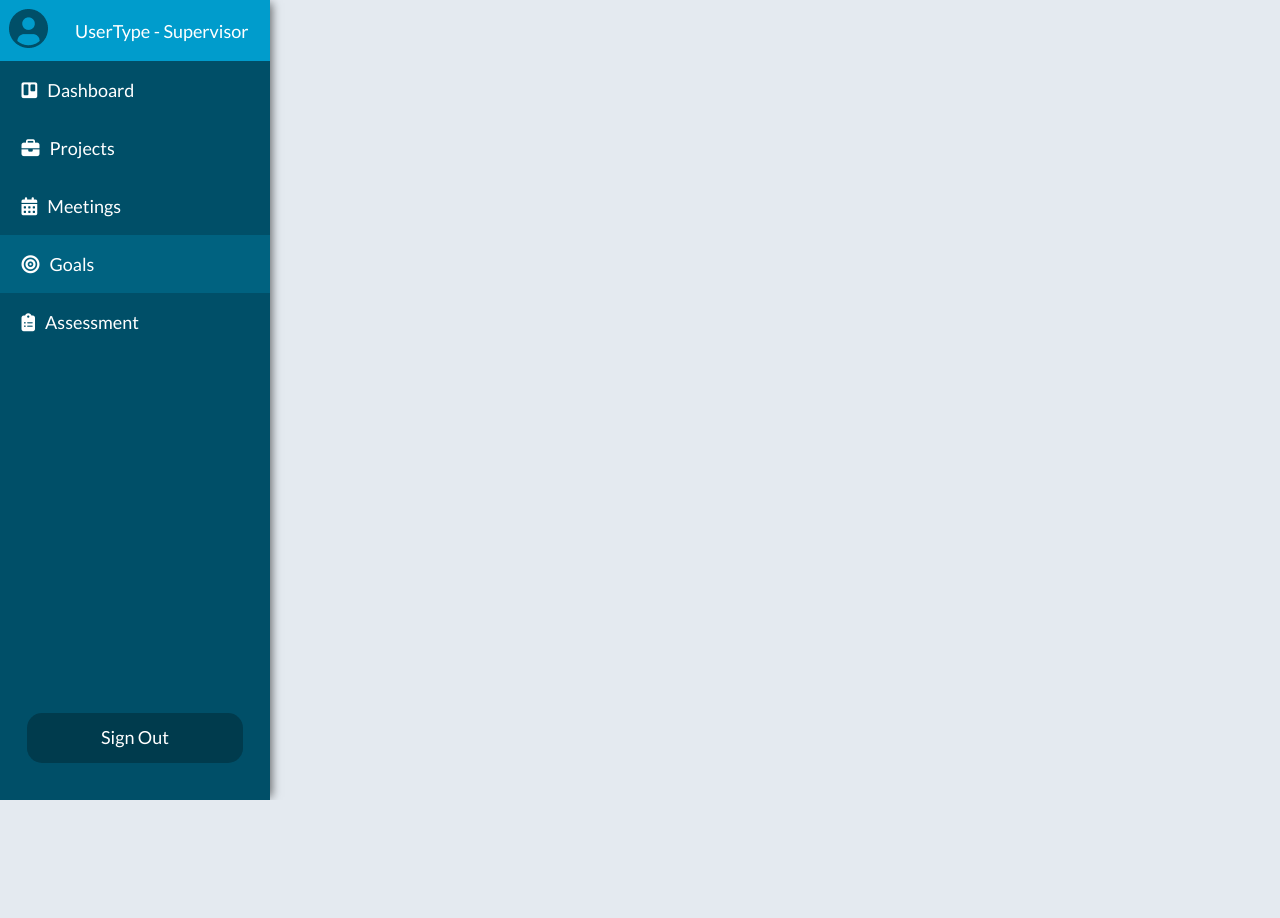
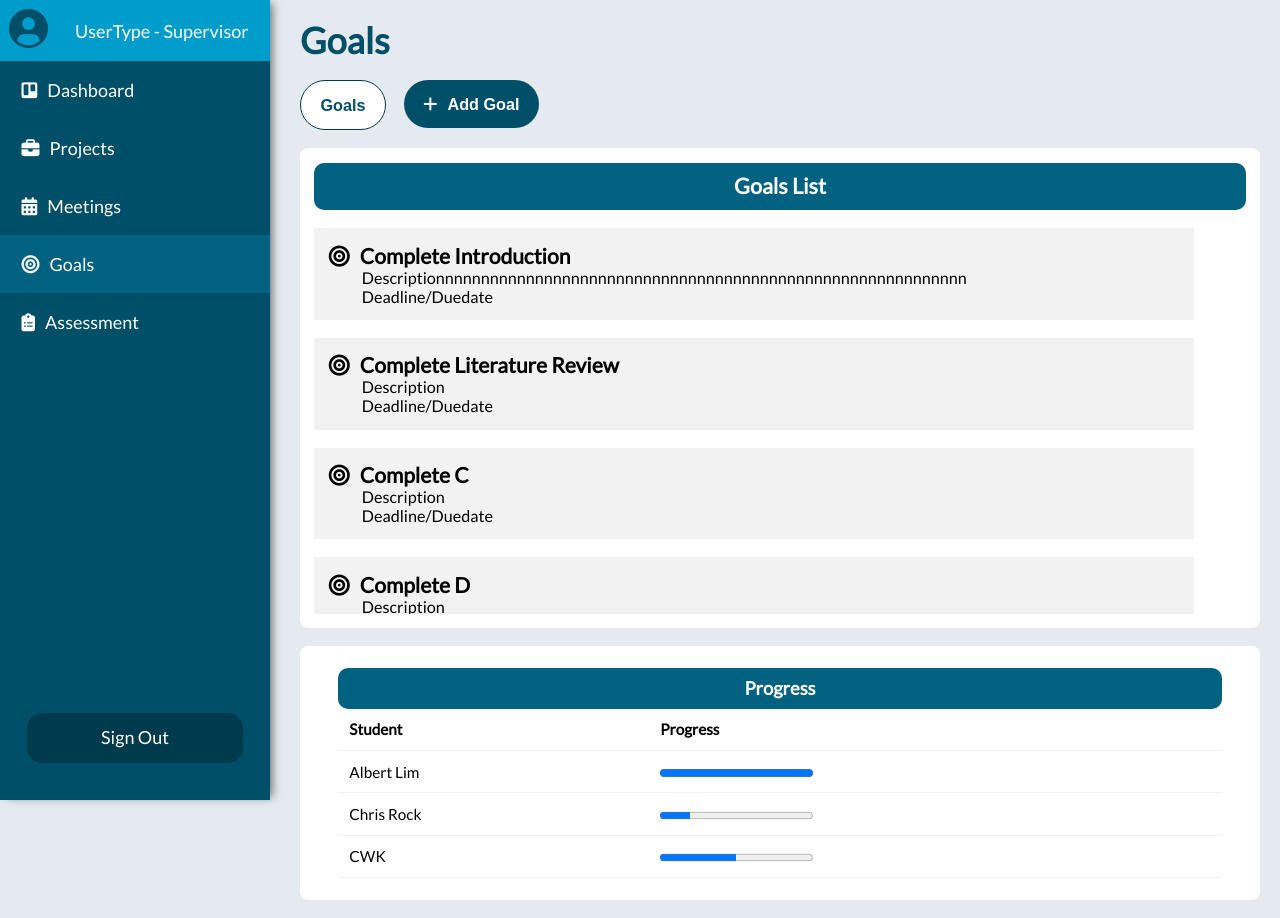
Before and after one commit to amrofadl/WebDevAssignment, a PHP site: page /Supervisor_Goals.html in a window 1280 px wide. Before the commit the page ends 800 px from the top, so only its background shows below. Run offline with PHP 8.4, Linux system fonts and the light colour scheme; some libraries are stand-ins or nearby versions.

Commit message:
worked on both users' goals page

```diff
--- a/src/Supervisor_Goals.html
+++ b/src/Supervisor_Goals.html
@@ -6,9 +6,9 @@
     <meta name="viewport" content="width=device-width, initial-scale=1.0">
     <link rel="stylesheet" href="./css/default.css">
     <link rel="stylesheet" href="./css/nav-bar.css">
-
+    <link rel="stylesheet" href="./css/supervisor_goals.css">
     <script src="https://kit.fontawesome.com/3d7a902bb5.js" crossorigin="anonymous"></script>
-
+    <script src="./js/supervisor_goals.js"></script>
     <title>Goals</title>
 </head>
 <body>
@@ -34,5 +34,186 @@
             </div>
         </div>
     </div>
+
+    <div id="goalsContainer" class="container__content">
+        <div class="container__goals">
+            <h1 class="content-title">Goals</h1>
+            <div class="wrapper__button">
+                <div>
+                    <button id="goalsBtn" class="button button-active">Goals</button>
+                </div>
+                <div>
+                    <button id="addGoalsBtn" class="button button-add"><span class="icon"><i class="fa-solid fa-plus"></i></span></i>Add Goal</button>
+                </div>
+            </div>
+
+            <div id="goalsList" class="content__goals">
+                <div class="goals-list">
+                    <div>
+                        <h3 class="goals-list__header">Goals List</h3>
+                    </div>
+                    <div class="container__card--goals">
+                        <div class="card">
+                            <div>
+                                <h3 class="card__title"><i class="fa-solid fa-bullseye icon card__icon"></i>Complete Introduction</h3>
+                            </div>
+                            <p class="card_detail">Descriptionnnnnnnnnnnnnnnnnnnnnnnnnnnnnnnnnnnnnnnnnnnnnnnnnnnnnnnnnnn</p>
+                            <p class="card_detail card__duedate">Deadline/Duedate</p>
+                        </div>
+
+                        <div class="card">
+                            <div>
+                                <h3 class="card__title"><i class="fa-solid fa-bullseye icon card__icon"></i>Complete Literature Review</h3>
+                            </div>
+                            <p class="card_detail">Description</p>
+                            <p class="card_detail card__duedate">Deadline/Duedate</p>
+                        </div>
+
+                        <div class="card">
+                            <div>
+                                <h3 class="card__title"><i class="fa-solid fa-bullseye icon card__icon"></i>Complete C</h3>
+                            </div>
+                            <p class="card_detail">Description</p>
+                            <p class="card_detail card__duedate">Deadline/Duedate</p>
+                        </div>
+
+                        <div class="card">
+                            <div>
+                                <h3 class="card__title"><i class="fa-solid fa-bullseye icon card__icon"></i>Complete D</h3>
+                            </div>
+                            <p class="card_detail">Description</p>
+                            <p class="card_detail card__duedate">Deadline/Duedate</p>
+                        </div>
+
+                        <div class="card">
+                            <div>
+                                <h3 class="card__title"><i class="fa-solid fa-bullseye icon card__icon"></i>Complete E</h3>
+                            </div>
+                            <p class="card_detail">Description</p>
+                            <p class="card_detail card__duedate">Deadline/Duedate</p>
+                        </div>
+
+                        <div class="card">
+                            <div>
+                                <h3 class="card__title"><i class="fa-solid fa-bullseye icon card__icon"></i>Complete F</h3>
+                            </div>
+                            <p class="card_detail">Description</p>
+                            <p class="card_detail card__duedate">Deadline/Duedate</p>
+                        </div>
+
+                        <div class="card">
+                            <div>
+                                <h3 class="card__title"><i class="fa-solid fa-bullseye icon card__icon"></i>Complete G</h3>
+                            </div>
+                            <p class="card_detail">Description</p>
+                            <p class="card_detail card__duedate">Deadline/Duedate</p>
+                        </div>
+
+                        <div class="card">
+                            <div>
+                                <h3 class="card__title"><i class="fa-solid fa-bullseye icon card__icon"></i>Complete H</h3>
+                            </div>
+                            <p class="card_detail">Description</p>
+                            <p class="card_detail card__duedate">Deadline/Duedate</p>
+                        </div>
+
+                        <div class="card">
+                            <div>
+                                <h3 class="card__title"><i class="fa-solid fa-bullseye icon card__icon"></i>Complete I</h3>
+                            </div>
+                            <p class="card_detail">Description</p>
+                            <p class="card_detail card__duedate">Deadline/Duedate</p>
+                        </div>
+
+                        <div class="card">
+                            <div>
+                                <h3 class="card__title"><i class="fa-solid fa-bullseye icon card__icon"></i>Complete J</h3>
+                            </div>
+                            <p class="card_detail">Description</p>
+                            <p class="card_detail card__duedate">Deadline/Duedate</p>
+                        </div>
+                    </div>
+                </div>
+
+                <div class="container__progress">
+                    <table class="table">
+                        <caption>Progress</caption>
+                        <thead>
+                            <tr>
+                                <th>Student</th>
+                                <th>Progress</th>
+                            </tr>
+                        </thead>
+
+                        <tbody>
+                            <tr>
+                                <td>Albert Lim</td>
+                                <td>
+                                    <progress max="100" value="100"></progress>
+                                </td>
+                            </tr>
+
+                            <tr>
+                                <td>Chris Rock</td>
+                                <td>
+                                    <progress max="100" value="20"></progress>
+                                </td>
+                            </tr>
+
+                            <tr>
+                                <td>CWK</td>
+                                <td>
+                                    <progress max="100" value="50"></progress>
+                                </td>
+                            </tr>
+                        </tbody>
+                    </table>
+                </div>
+            </div>
+
+            <div id="addGoals" class="content__goals--add hidden">
+                <form  action="" method="post" class="form form__goals--add ">
+                    <h3 class="form__title">Add Goal</h3>
+                    <!-- <div class="form__message form__message--error">Incorrect username/password combination</div> -->
+
+                    <div class="form__input-group">
+                        <label class="form__input-label" for="title">Title</label><br>
+                        <i class="fa-solid fa-square-pen form__input-icon"></i>
+                        <input type="text" id="title" class="form__input" autofocus placeholder="Enter Goal title...">
+                        <div class="form__input-error-message"></div>
+                    </div>
+
+                    <div class="form__input-group">
+                        <label class="form__input-label" for="description">Description</label><br>
+                        <i class="fa-solid fa-file-lines form__input-icon"></i>
+                        <input type="textarea" id="description" class="form__input" autofocus placeholder="Enter meeting description...">
+                        <div class="form__input-error-message"><!--This is an error message --></div>
+                    </div>
+
+                    <div class="form__input-group">
+                        <label class="form__input-label" for="date">Due Date</label><br>
+                        <i class="fa-solid fa-clock form__input-icon"></i>
+                        <input type="date" id="date" class="form__input" autofocus>
+                        <div class="form__input-error-message"></div>
+                    </div>
+
+                    <div class="form__input-group">
+                        <label class="form__input-label" for="participants">Assign to</label><br>
+                        <i class="fa-solid fa-users form__input-icon"></i>
+                        <input type="text" id="participants" class="form__input" autofocus placeholder="Invite students...">
+                        <div class="form__input-error-message"><!--This is an error message --></div>
+                    </div>
+
+                    <div class="container__button">
+                        <button class="form__button form__button--create" type="submit"><span class="icon"><i class="fa-solid fa-circle-plus"></i></span>Add</button>
+                        <button class="form__button form__button--clear" type="reset" value="Clear Form"><span class="icon"><i class="fa-solid fa-delete-left"></i></span>Clear</button>
+                    </div>
+                </form>
+            </div>
+        </div>
+    </div>
+
+
+
 </body>
 </html>
--- a/src/css/default.css
+++ b/src/css/default.css
@@ -29,6 +29,7 @@ html {
     --color-rejected-bg: #FCDDEC;
     --color-bright: #fff;
     --color-submit: #2699ab;
+    --color-card: #f2f2f2;
 }
 
 body {
--- a/src/css/supervisor_goals.css
+++ b/src/css/supervisor_goals.css
@@ -0,0 +1,324 @@
+.container__content {
+    margin-left: 300px;
+    margin-right: 20px;
+    display: flex;
+    flex-direction: column;
+}
+
+.container__goals {
+    width: 100%;
+    display: flex;
+    flex-direction: column;
+    margin: 1rem 0;
+    gap: 1rem;
+}
+
+.wrapper__button {
+    display: flex;
+    gap: 1rem;
+}
+
+.button {
+    color: var(--color-main);
+    background-color: var(--color-bright);
+    padding: 0.9em 1.2em;
+    outline: none;
+    border-radius: 30px;
+    border: none;
+    cursor: pointer;
+    font-size: 0.9rem;
+    font-weight: 600;
+}
+
+.icon {
+    margin-right: 10px;
+}
+
+.button-add {
+    color: var(--color-bright);
+    background-color: var(--color-main);
+}
+
+.button:hover {
+    background-color: var(--color-main-lighter);
+    color: var(--color-bright);
+}
+
+.button:active {
+    transform: scale(0.98);
+}
+
+.button-active {
+    border: 1px solid var(--color-main-darker);
+}
+
+.button-add--active {
+    border: 2px solid var(--color-main-darker);
+    background-color: var(--color-main-lighter);
+    transform: scale(0.96);
+}
+
+.content-title {
+    color: var(--color-main);
+}
+
+.card {
+    width: 95%;
+    min-width: 450px;
+    background-color: var(--color-card);
+    padding: 0.8em;
+    overflow-wrap: break-word;
+}
+
+.card_detail {
+    width: 95%;
+    font-size: 0.9rem;
+    position: relative;
+    left: 33px;
+}
+
+.hidden {
+    display: none !important;
+}
+
+.content__goals {
+    display: flex;
+    gap: 1rem;
+    flex-wrap: wrap;
+}
+
+.goals-list {
+    max-height: 480px;
+    display: flex;
+    flex-direction: column;
+    background-color: var(--color-bright);
+    padding: 0.8em;
+    gap: 1rem;
+    flex: 2 0 auto;
+    border-radius: 8px;
+}
+
+.container__card--goals {
+    display: flex;
+    flex-direction: column;
+    gap: 1rem;
+    overflow-y: auto;
+    scrollbar-gutter: stable;
+}
+
+.container__card--goals::-webkit-scrollbar {
+    width: 0.3rem;
+}
+
+.container__card--goals::-webkit-scrollbar-track {
+    background-color: #e4e4e4;
+    border-radius: 100px;
+}
+
+.container__card--goals::-webkit-scrollbar-thumb {
+    background-color: var(--color-main);
+    border-radius: 100px;
+}
+
+.goals-list__header, .table caption {
+    color: var(--color-bright);
+    text-align: center;
+    padding: 0.5em;
+    font-weight: bold;
+    background-color: var(--color-main-lighter);
+    font-size: 1.2em;
+    border-radius: 10px;
+}
+
+.container__progress {
+    padding: 0.8em;
+    background-color: var(--color-bright);
+    flex: 1 0 auto;
+    border-radius: 8px;
+}
+
+.table {
+    margin: 0.5em auto;
+    width: 95%;
+    font-size: 0.85em;
+    border-collapse: collapse;
+    border-spacing: 0;
+}
+
+.table  td,
+.table th {
+    text-align: left;
+    padding: 0.65rem;
+    border-bottom: 1px solid var(--color-card);
+}
+
+
+/* ///////////////////////////////////  /
+   ////////////// Add goal //////////  /
+   ///////////////////////////////// */
+
+.form {
+    font-family: 'Roboto', Arial, Helvetica, sans-serif;
+    width: 100%;
+}
+
+.content__goals--add {
+    width: 400px;
+    max-width: 400px;
+    padding: 1.5em;
+    border-radius: 30px;
+    margin: 1rem auto;
+    background-color: var(--color-bright);
+}
+
+.form__message, .form__text {
+    font-size: 0.9rem;
+    margin-top: 1rem;
+}
+
+.form--hidden {
+    display: none;
+}
+
+.form__title {
+    margin-top: 0;
+    margin-bottom: 1.5rem;
+    color: var(--color-bright);
+    text-align: center;
+    padding: 0.5em;
+    font-weight: 500;
+    background-color: var(--color-main-lighter);
+    font-size: 1.2em;
+    border-radius: 10px;
+}
+
+.form__message  {
+    text-align: center;
+    margin-bottom: 0.5rem;
+}
+
+.form__message--success  {
+    color: var(--color-success);
+}
+
+.form__message--error  {
+    color: var(--color-error);
+}
+
+.form__input-group {
+    margin-bottom: 1rem;
+}
+
+.form__input-label{
+    font-weight: 600;
+    position: relative;
+    top: -5px;
+    left: 10px;
+}
+
+.form__input-group i {
+    position: absolute;
+}
+
+.form__input-icon {
+    margin-left: 0.2rem;
+    padding: 13px 0.7em 0.5em;
+    color: var(--color-main);
+    min-width: 50px;
+    text-align: center;
+}
+
+.form__input {
+    display: block;
+    width: 100%;
+    padding: 1em;
+    padding-left: 50px;
+    border-radius: 30px;
+    background-color: var(--color-accent);
+    border: 1px solid var(--color-main);
+    outline: none;
+    transition: background 0.2s;
+}
+
+.form__input:focus {
+    -webkit-box-shadow: 0px 0px 11px -1px rgba(0,0,0,0.45);
+    -moz-box-shadow: 0px 0px 11px -1px rgba(0,0,0,0.45);
+    box-shadow: 0px 0px 11px -1px rgba(0,0,0,0.45);
+    background-color: var(--color-bright);
+}
+
+.form__input--error {
+    color: var(--color-error);
+    border-color: var(--color-error);
+}
+
+.form__input-error-message {
+    margin-top: 0.5rem;
+    font-size: 0.85rem;
+    color: var(--color-error);
+}
+
+.container__button {
+    display: flex;
+    align-items: center;
+    justify-content: center;
+    gap: 1rem;
+}
+
+.form__button {
+    width: 60%;
+    padding: 0.7em 1.2em;
+    font-weight: bold;
+    font-size: 1.1rem;
+    margin-top: 1rem;
+    color: var(--color-bright);
+    border: none;
+    border-radius: 30px;
+    outline: none;
+    cursor: pointer;
+    background-color: var(--color-main);
+    margin: 0 auto;
+}
+
+/* .form__button--create {
+    flex-grow: 2;
+} */
+
+.form__button--create {
+    background-color: var(--color-submit);
+    color: var(--color-bright);
+}
+
+.form__button--clear {
+    background-color: var(--color-rejected-bg);
+    color: var(--color-rejected);
+}
+
+.form__button--create:hover {
+    background-color: var(--color-main-lighter);
+}
+
+.form__button--clear:hover {
+    background-color: var(--color-rejected);
+    color: var(--color-rejected-bg);
+}
+
+
+.form__button:active {
+    transform: scale(0.98);
+}
+
+.form__text {
+    text-align: center;
+}
+
+.form__link {
+    color: var(--color-main);
+    font-weight: 600;
+    text-decoration: none;
+    cursor: pointer;
+}
+
+.form__link:hover {
+    text-decoration: underline;
+}
```
Also changed, not shown: src/Student_Goals.html (+39 -4 lines), src/css/student_goals.css (+30 -8 lines), src/js/supervisor_goals.js (added, +22 -0 lines).
